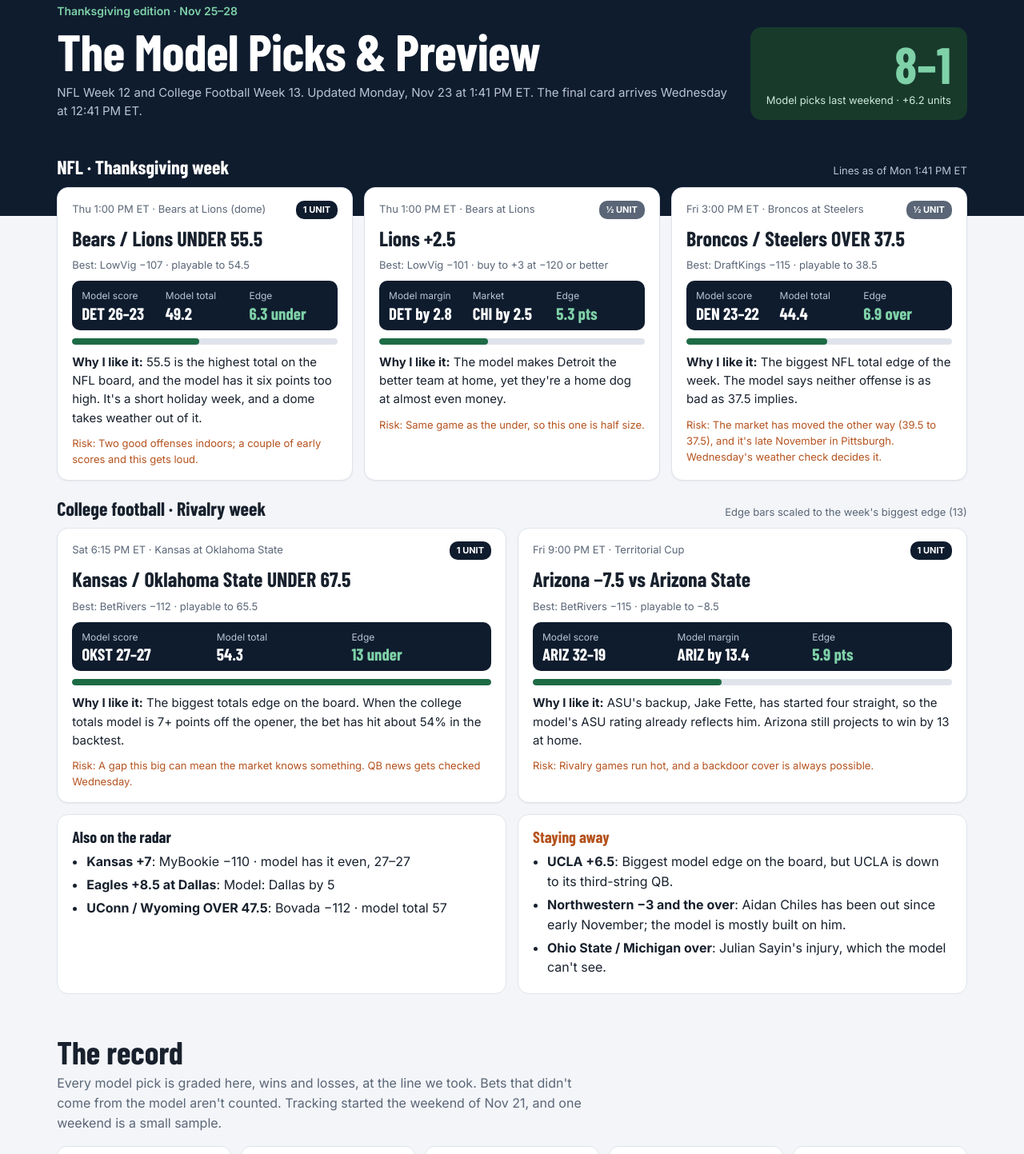
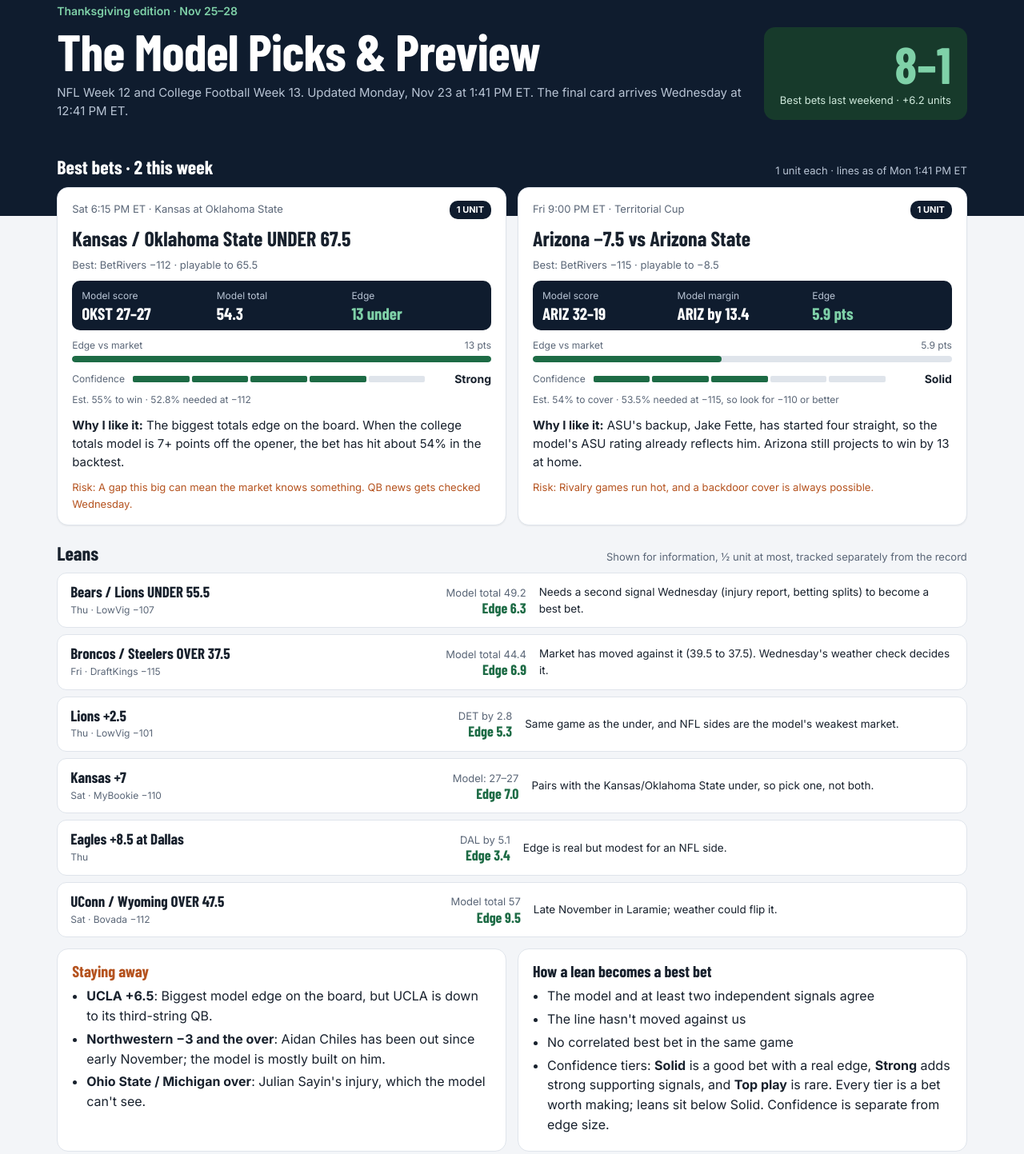
Before and after one commit to jackdlongmore/the-model, a plain HTML site: page index.html in a window 1280 px wide. Shown: the part 102-1545 px from the top of the page at 80% size. Drawn offline with nearby package versions, Linux system fonts and the light colour scheme; a web font is replaced by a local one.

Commit message:
Best bets and Leans layout, confidence tiers (#2)
Claude-Session: https://claude.ai/code/session_01CDqRMupq968Zh5c8hJ3igs

Co-authored-by: Claude <noreply@anthropic.com>

```diff
--- a/index.html
+++ b/index.html
@@ -51,11 +51,27 @@ h1{font:800 clamp(38px,6vw,64px)/1.02 "Barlow Condensed",sans-serif;letter-spaci
 .sb{background:var(--navy);border-radius:10px;padding:10px 12px;display:grid;grid-template-columns:repeat(3,minmax(0,1fr));gap:6px;color:#b8c4d4;font-size:12px}
 .sb b{display:block;font:700 21px/1.1 "Barlow Condensed",sans-serif;color:#fff}
 .sb .e b{color:var(--mint)}
+.ml{display:flex;justify-content:space-between;font-size:12px;color:var(--muted);margin-bottom:-6px}
+.conf{display:flex;align-items:center;gap:10px;font-size:12px;color:var(--muted)}
+.dots{display:flex;gap:3px;flex:1}
+.dots i{flex:1;height:8px;border-radius:2px;background:var(--line)}
+.dots i.on{background:var(--ink)}
+.conf b{font-size:14px;color:var(--ink);white-space:nowrap;min-width:5.2em;text-align:right}
+.dots i.on{background:var(--mintd)}
+.wp{font-size:12px;color:var(--muted);margin-top:-4px}
 .meter{height:8px;background:var(--line);border-radius:6px;overflow:hidden}
 .meter i{display:block;height:100%;background:var(--mintd);border-radius:6px}
 .why{margin:0;font-size:15px}
 .risk{margin:0;font-size:13px;color:var(--coral)}
 .two{display:grid;grid-template-columns:repeat(auto-fit,minmax(min(100%,320px),1fr));gap:14px;margin-top:14px}
+.leans{display:grid;gap:8px}
+.lean{display:grid;grid-template-columns:minmax(0,1.4fr) auto minmax(0,1.6fr);gap:6px 16px;align-items:center;background:var(--panel);border:1px solid var(--line);border-radius:12px;padding:12px 16px}
+.lean b.t{font:700 19px/1.15 "Barlow Condensed",sans-serif}
+.lean .k{font-size:12px;color:var(--muted)}
+.lean .num{text-align:right;white-space:nowrap;font-size:13px;color:var(--muted)}
+.lean .num b{display:block;font:700 18px/1.1 "Barlow Condensed",sans-serif;color:var(--mintd)}
+.lean .c{font-size:13.5px}
+@media(max-width:600px){.lean{grid-template-columns:minmax(0,1fr) auto}.lean .c{grid-column:1/-1}}
 .box{background:var(--panel);border:1px solid var(--line);border-radius:14px;padding:16px 18px}
 .box h3{font:700 20px/1.1 "Barlow Condensed",sans-serif;margin:0 0 8px}
 .box ul{margin:0;padding-left:18px}
@@ -105,26 +121,28 @@ footer b{color:#fff}
     <h1>The Model Picks &amp; Preview</h1>
     <p class="sub">NFL Week 12 and College Football Week 13. Updated Monday, Nov 23 at 1:41 PM ET. The final card arrives Wednesday at 12:41 PM ET.</p>
   </div>
-  <div class="rec"><b>8&ndash;1</b><small>Model picks last weekend &middot; +6.2 units</small></div>
+  <div class="rec"><b>8&ndash;1</b><small>Best bets last weekend &middot; +6.2 units</small></div>
 </div></header>
 
 <main class="wrap">
   <div class="board" id="board"></div>
 
+  <div class="grp"><h2>Leans</h2><span>Shown for information, ½ unit at most, tracked separately from the record</span></div>
+  <div class="leans" id="leans"></div>
   <div class="two">
-    <div class="box"><h3>Also on the radar</h3><ul id="radar"></ul></div>
     <div class="box av"><h3>Staying away</h3><ul id="avoid"></ul></div>
+    <div class="box"><h3>How a lean becomes a best bet</h3><ul><li>The model and at least two independent signals agree</li><li>The line hasn't moved against us</li><li>No correlated best bet in the same game</li><li>Confidence tiers: <b>Solid</b> is a good bet with a real edge, <b>Strong</b> adds strong supporting signals, and <b>Top play</b> is rare. Every tier is a bet worth making; leans sit below Solid. Confidence is separate from edge size.</li></ul></div>
   </div>
 
   <section id="record">
     <h2>The record</h2>
-    <p class="lede">Every model pick is graded here, wins and losses, at the line we took. Bets that didn't come from the model aren't counted. Tracking started the weekend of Nov 21, and one weekend is a small sample.</p>
+    <p class="lede">Every best bet is graded here, wins and losses, at the line we took. Bets that didn't come from the model aren't counted. Tracking started the weekend of Nov 21, and one weekend is a small sample.</p>
     <div class="stats">
-      <div class="stat"><b>8&ndash;1</b><span>All model picks</span></div>
+      <div class="stat"><b>8&ndash;1</b><span>All best bets</span></div>
       <div class="stat"><b>4&ndash;0</b><span>College</span></div>
       <div class="stat"><b>2&ndash;1</b><span>NFL sides and totals</span></div>
       <div class="stat"><b>2&ndash;0</b><span>Player props</span></div>
-      <div class="stat"><b>+6.2</b><span>Units (1 unit per pick)</span></div>
+      <div class="stat"><b>+6.2</b><span>Units (1 unit per best bet)</span></div>
     </div>
     <div class="scroll"><table class="stack">
       <thead><tr><th>Date</th><th>Game</th><th>Bet</th><th>Price</th><th>Result</th></tr></thead>
@@ -167,20 +185,25 @@ footer b{color:#fff}
 <script>
 {
 const plays=[
- {lg:"NFL",ko:"Thu 1:00 PM ET · Bears at Lions (dome)",bet:"Bears / Lions UNDER 55.5",u:1,best:"LowVig −107 · playable to 54.5",a:["Model score","DET 26–23"],b:["Model total","49.2"],e:["Edge","6.3 under",6.3],why:"55.5 is the highest total on the NFL board, and the model has it six points too high. It's a short holiday week, and a dome takes weather out of it.",risk:"Two good offenses indoors; a couple of early scores and this gets loud."},
- {lg:"NFL",ko:"Thu 1:00 PM ET · Bears at Lions",bet:"Lions +2.5",u:.5,best:"LowVig −101 · buy to +3 at −120 or better",a:["Model margin","DET by 2.8"],b:["Market","CHI by 2.5"],e:["Edge","5.3 pts",5.3],why:"The model makes Detroit the better team at home, yet they're a home dog at almost even money.",risk:"Same game as the under, so this one is half size."},
- {lg:"NFL",ko:"Fri 3:00 PM ET · Broncos at Steelers",bet:"Broncos / Steelers OVER 37.5",u:.5,best:"DraftKings −115 · playable to 38.5",a:["Model score","DEN 23–22"],b:["Model total","44.4"],e:["Edge","6.9 over",6.9],why:"The biggest NFL total edge of the week. The model says neither offense is as bad as 37.5 implies.",risk:"The market has moved the other way (39.5 to 37.5), and it's late November in Pittsburgh. Wednesday's weather check decides it."},
- {lg:"CFB",ko:"Sat 6:15 PM ET · Kansas at Oklahoma State",bet:"Kansas / Oklahoma State UNDER 67.5",u:1,best:"BetRivers −112 · playable to 65.5",a:["Model score","OKST 27–27"],b:["Model total","54.3"],e:["Edge","13 under",13],why:"The biggest totals edge on the board. When the college totals model is 7+ points off the opener, the bet has hit about 54% in the backtest.",risk:"A gap this big can mean the market knows something. QB news gets checked Wednesday."},
- {lg:"CFB",ko:"Fri 9:00 PM ET · Territorial Cup",bet:"Arizona −7.5 vs Arizona State",u:1,best:"BetRivers −115 · playable to −8.5",a:["Model score","ARIZ 32–19"],b:["Model margin","ARIZ by 13.4"],e:["Edge","5.9 pts",5.9],why:"ASU's backup, Jake Fette, has started four straight, so the model's ASU rating already reflects him. Arizona still projects to win by 13 at home.",risk:"Rivalry games run hot, and a backdoor cover is always possible."}
+ {lg:"CFB",ko:"Sat 6:15 PM ET · Kansas at Oklahoma State",bet:"Kansas / Oklahoma State UNDER 67.5",u:1,best:"BetRivers −112 · playable to 65.5",a:["Model score","OKST 27–27"],b:["Model total","54.3"],e:["Edge","13 under",13],c:4,wp:"Est. 55% to win · 52.8% needed at −112",why:"The biggest totals edge on the board. When the college totals model is 7+ points off the opener, the bet has hit about 54% in the backtest.",risk:"A gap this big can mean the market knows something. QB news gets checked Wednesday."},
+ {lg:"CFB",ko:"Fri 9:00 PM ET · Territorial Cup",bet:"Arizona −7.5 vs Arizona State",u:1,best:"BetRivers −115 · playable to −8.5",a:["Model score","ARIZ 32–19"],b:["Model margin","ARIZ by 13.4"],e:["Edge","5.9 pts",5.9],c:3,wp:"Est. 54% to cover · 53.5% needed at −115, so look for −110 or better",why:"ASU's backup, Jake Fette, has started four straight, so the model's ASU rating already reflects him. Arizona still projects to win by 13 at home.",risk:"Rivalry games run hot, and a backdoor cover is always possible."}
+];
+const leans=[
+ ["Bears / Lions UNDER 55.5","Thu · LowVig −107","Model total 49.2","6.3","Needs a second signal Wednesday (injury report, betting splits) to become a best bet."],
+ ["Broncos / Steelers OVER 37.5","Fri · DraftKings −115","Model total 44.4","6.9","Market has moved against it (39.5 to 37.5). Wednesday's weather check decides it."],
+ ["Lions +2.5","Thu · LowVig −101","DET by 2.8","5.3","Same game as the under, and NFL sides are the model's weakest market."],
+ ["Kansas +7","Sat · MyBookie −110","Model: 27–27","7.0","Pairs with the Kansas/Oklahoma State under, so pick one, not both."],
+ ["Eagles +8.5 at Dallas","Thu","DAL by 5.1","3.4","Edge is real but modest for an NFL side."],
+ ["UConn / Wyoming OVER 47.5","Sat · Bovada −112","Model total 57","9.5","Late November in Laramie; weather could flip it."]
 ];
 const radar=[["Kansas +7","MyBookie −110 · model has it even, 27–27"],["Eagles +8.5 at Dallas","Model: Dallas by 5"],["UConn / Wyoming OVER 47.5","Bovada −112 · model total 57"]];
 const avoid=[["UCLA +6.5","Biggest model edge on the board, but UCLA is down to its third-string QB."],["Northwestern −3 and the over","Aidan Chiles has been out since early November; the model is mostly built on him."],["Ohio State / Michigan over","Julian Sayin's injury, which the model can't see."]];
 const log=[["Nov 21","North Texas at Tulane","Under 55.5","−110","W","52 pts"],["Nov 21","UCLA at Michigan","Under 37.5","−110","W","34 pts"],["Nov 21","Kentucky at Missouri","Under 48.5","−115","W","42 pts"],["Nov 21","Oklahoma State at Arizona State","Oklahoma State −2.5","−115","W","Won by 3"],["Nov 22","Steelers at Eagles","Under 38.5","−110","W","35 pts"],["Nov 22","Jets at Chargers","Under 41.5","−110","L","51 pts"],["Nov 22","Vikings vs 49ers","49ers −3","−110","W","Won by 25"],["Nov 22","Steelers at Eagles","Joe Milton under 187.5 pass yds","−114","W","141 yds"],["Nov 22","Vikings vs 49ers","Justin Jefferson under 88.5 rec yds","−110","W","86 yds"]];
 const max=13;
-const card=p=>`<article class="play"><div class="top"><span>${p.ko}</span><span class="u${p.u<1?" h":""}">${p.u<1?"½ UNIT":"1 UNIT"}</span></div><h3 class="bet">${p.bet}</h3><div class="best">Best: ${p.best}</div><div class="sb"><div>${p.a[0]}<b>${p.a[1]}</b></div><div>${p.b[0]}<b>${p.b[1]}</b></div><div class="e">${p.e[0]}<b>${p.e[1]}</b></div></div><div class="meter" aria-label="Edge ${p.e[2]} of ${max}"><i style="width:${Math.round(p.e[2]/max*100)}%"></i></div><p class="why"><b>Why I like it:</b> ${p.why}</p><p class="risk">Risk: ${p.risk}</p></article>`;
+const card=p=>`<article class="play"><div class="top"><span>${p.ko}</span><span class="u${p.u<1?" h":""}">${p.u<1?"½ UNIT":"1 UNIT"}</span></div><h3 class="bet">${p.bet}</h3><div class="best">Best: ${p.best}</div><div class="sb"><div>${p.a[0]}<b>${p.a[1]}</b></div><div>${p.b[0]}<b>${p.b[1]}</b></div><div class="e">${p.e[0]}<b>${p.e[1]}</b></div></div><div class="ml"><span>Edge vs market</span><span>${p.e[2]} pts</span></div><div class="meter" aria-label="Edge ${p.e[2]} points of ${max}"><i style="width:${Math.round(p.e[2]/max*100)}%"></i></div><div class="conf"><span>Confidence</span><span class="dots" aria-hidden="true">${Array.from({length:5},(_,i)=>`<i class="${i<p.c?"on":""}"></i>`).join("")}</span><b>${["","","","Solid","Strong","Top play"][p.c]}</b></div><div class="wp">${p.wp}</div><p class="why"><b>Why I like it:</b> ${p.why}</p><p class="risk">Risk: ${p.risk}</p></article>`;
 const grp=(lg,t,s)=>`<div class="grp"><h2>${t}</h2><span>${s}</span></div><div class="plays">${plays.filter(p=>p.lg===lg).map(card).join("")}</div>`;
-document.getElementById("board").innerHTML=grp("NFL","NFL · Thanksgiving week","Lines as of Mon 1:41 PM ET")+grp("CFB","College football · Rivalry week","Edge bars scaled to the week's biggest edge (13)");
-document.getElementById("radar").innerHTML=radar.map(r=>`<li><b>${r[0]}</b>: ${r[1]}</li>`).join("");
+document.getElementById("board").innerHTML=`<div class="grp"><h2>Best bets · 2 this week</h2><span>1 unit each · lines as of Mon 1:41 PM ET</span></div><div class="plays">${plays.map(card).join("")}</div>`;
+document.getElementById("leans").innerHTML=leans.map(l=>`<div class="lean"><div><b class="t">${l[0]}</b><div class="k">${l[1]}</div></div><div class="num">${l[2]}<b>Edge ${l[3]}</b></div><div class="c">${l[4]}</div></div>`).join("");
 document.getElementById("avoid").innerHTML=avoid.map(r=>`<li><b>${r[0]}</b>: ${r[1]}</li>`).join("");
 document.getElementById("log").innerHTML=log.map(r=>`<tr><td data-l="Date" class="n">${r[0]}</td><td data-l="Game">${r[1]}</td><td data-l="Bet">${r[2]}</td><td data-l="Price" class="n">${r[3]}</td><td data-l="Result"><span class="r ${r[4]==="W"?"w":"l"}">${r[4]}</span> · ${r[5]}</td></tr>`).join("");
 }
```
Also changed, not shown: 1 other file.
